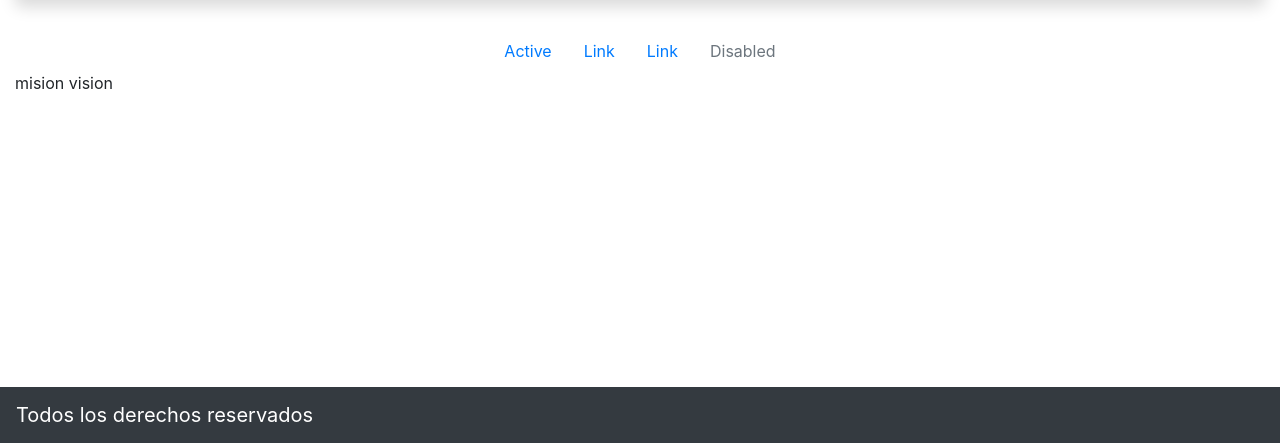
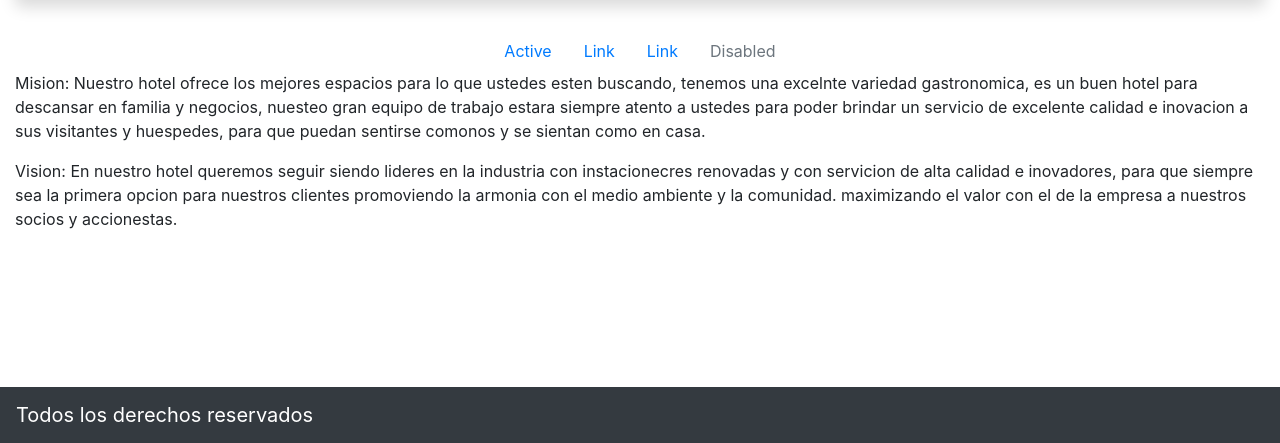
Before and after one commit to mathbrahian/grupo1, a Flask app: page /mision_vision in a window 1280 px wide. Shown: the part 357-800 px from the top of the page. Run offline with Flask 2, Linux system fonts and the light colour scheme.

Commit message:
archivos gustavo

```diff
--- a/templates/mision_vision.html
+++ b/templates/mision_vision.html
@@ -1,5 +1,6 @@
 {% extends "inicio.html" %}
 
 {% block content %}
-<p>mision vision</p>
+<p>Mision: Nuestro hotel ofrece los mejores espacios para lo que ustedes esten buscando, tenemos una excelnte variedad gastronomica, es un buen hotel para descansar en familia y negocios, nuesteo gran equipo de trabajo estara siempre atento a ustedes para poder brindar un servicio de excelente calidad e inovacion a sus visitantes y huespedes, para que puedan sentirse comonos y se sientan como en casa.</p>
+<p>Vision: En nuestro hotel queremos seguir siendo lideres en la industria con instacionecres renovadas y con servicion de alta calidad e inovadores, para que siempre sea la primera opcion para nuestros clientes promoviendo la armonia con el medio ambiente y la comunidad. maximizando el valor con el de la empresa a nuestros socios y accionestas.</p>
 {% endblock %}
```
